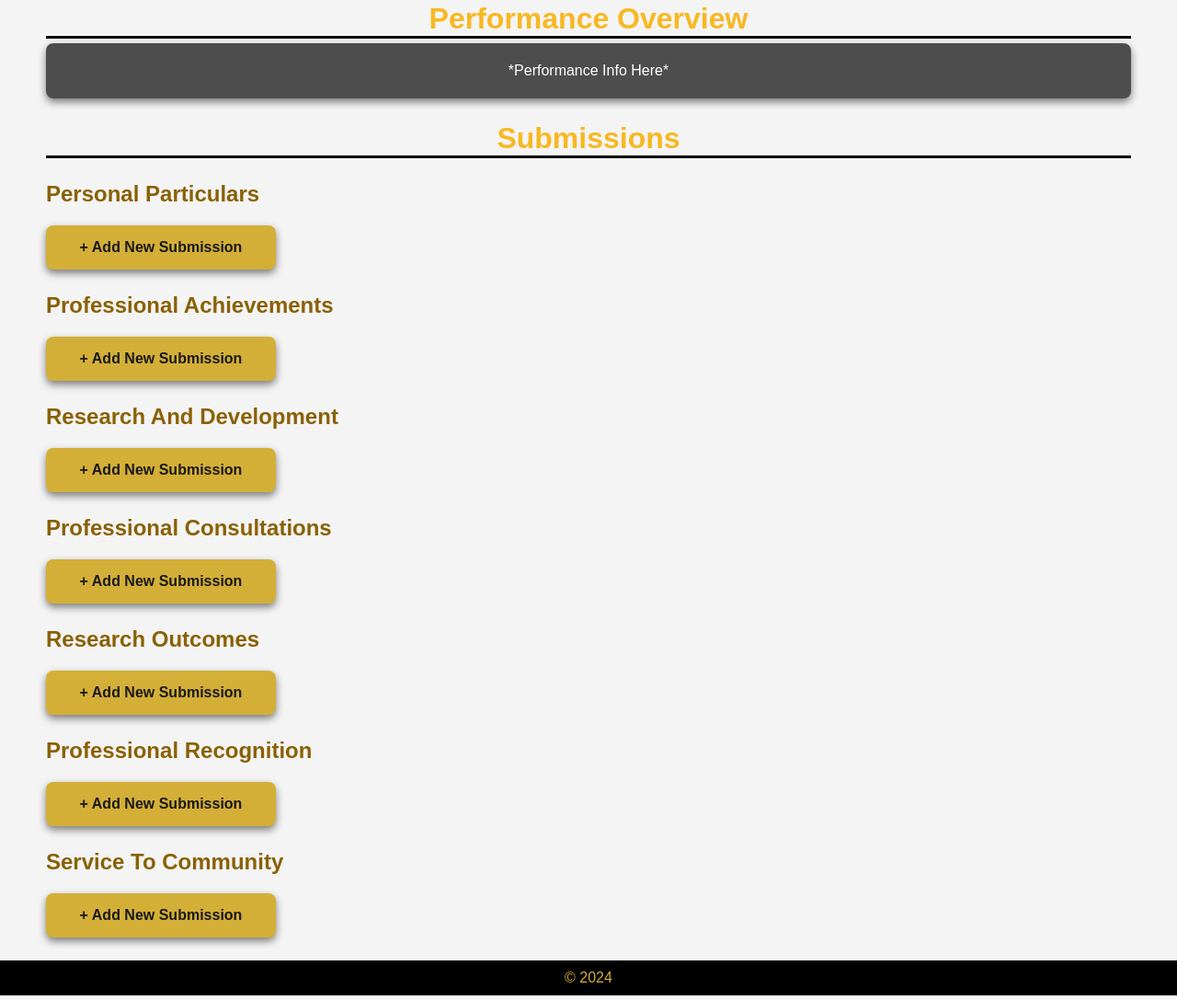
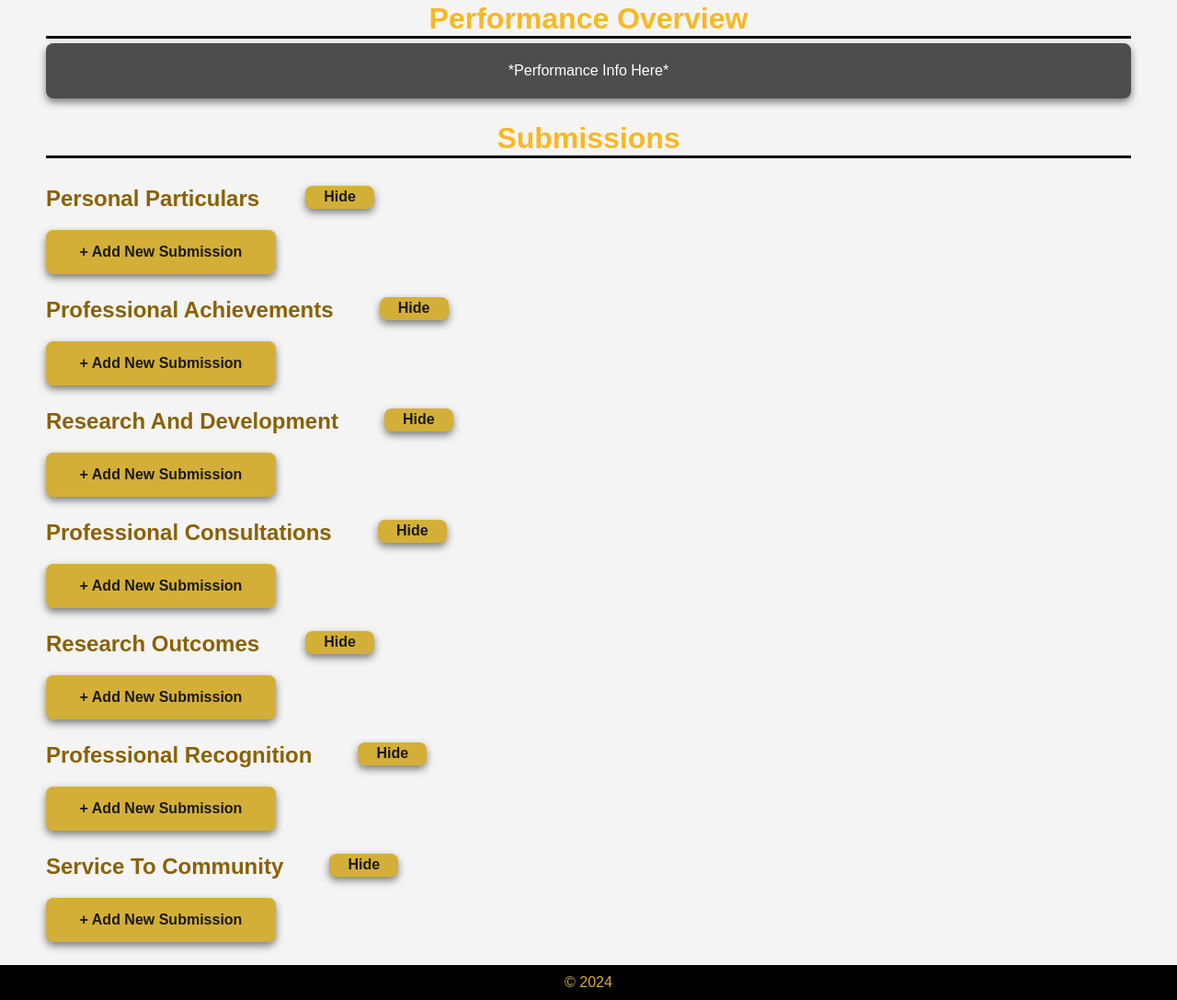
Before and after one commit to TheeHarpreet/Performance-Tracking-and-Management-System, a PHP site: page / in a window 1280 px wide. Shown: the part 194-1281 px from the top of the page at 92% size. Run offline with PHP 8.4, Linux system fonts and the light colour scheme; the visitor is signed in with stand-in values (Sample User, id 1); data that the repository does not hold is empty.

Commit message:
Fixing login/signup and added collapsible sections

```diff
--- a/css/mobile.css
+++ b/css/mobile.css
@@ -203,3 +203,16 @@ th{
 .top-header {
   background-color: white;
 }
+
+.section-name-bar {
+  display: flex;
+  flex-direction: row;
+  flex-basis: 100%;
+}
+
+.section-name-bar button {
+  width: 75px;
+  height: 25px;
+  padding: 0px;
+  margin: 25px 0px 0px 0px;
+}
--- a/index.php
+++ b/index.php
@@ -25,6 +25,7 @@ if ($_SERVER["REQUEST_METHOD"] == "POST") {
     <title>Home | MIROS</title>
     <link rel="stylesheet" href="css/mobile.css" />
     <link rel="stylesheet" href="css/desktop.css" media="only screen and (min-width : 790px)"/>
+    <script src="js/index.js"></script>
 </head>
 <body>
     <?php include_once("includes/header.php") ?>
@@ -74,8 +75,12 @@ if ($_SERVER["REQUEST_METHOD"] == "POST") {
 
                     while ($i < 7) {
                         echo "<div class='section-container'>";
+                        echo "<div class='section-name-bar'>";
                         echo "<h2 class='section-header'>$sectionTitles[$i]</h2>";
-                        echo "<div class='section-hide'>";
+                        echo "<button onclick='hideSection($i)' id='toggle-button$i'>Hide</button>";
+                        echo "</div>";
+
+                        echo "<div id='section-hide$i'>";
                         $type = $sectionTypes[$i];
                         $query = $mysqli->query("SELECT * FROM submission WHERE author = $userID AND type = '$type'");
                         while ($obj = $query->fetch_object()) {
--- /dev/null
+++ b/js/index.js
@@ -0,0 +1,13 @@
+function hideSection(num) {
+    sectionName = "section-hide" + num ;
+    buttonName = "toggle-button" + num;
+    var section = document.getElementById(sectionName);
+    var button = document.getElementById(buttonName);
+    if (section.style.display === "none") {
+        section.style.display = "block";
+        button.innerHTML = "Hide";
+    } else {
+        section.style.display = "none";
+        button.innerHTML = "Show";
+    }
+  }
--- a/view-submission.php
+++ b/view-submission.php
@@ -8,6 +8,8 @@ $submissionQuery = $mysqli->query("SELECT * FROM submission WHERE submissionID =
 $submission = $submissionQuery->fetch_object();
 $coauthorsQuery = $mysqli->query("SELECT * FROM submissioncoauthor WHERE submissionID = $submissionID");
 $coauthors = $coauthorsQuery->fetch_object();
+$authorQuery = $mysqli->query("SELECT * FROM users WHERE userID = $submission->author");
+$author = $authorQuery->fetch_object();
 
 ?>
 <!DOCTYPE html>
@@ -24,7 +26,7 @@ $coauthors = $coauthorsQuery->fetch_object();
         <div class="container">
             <?php
                 echo "<h1 class='submission-title'>$submission->title</h1>";
-                echo "<h2>$submission->author</h2>";
+                echo "<h2>$author->fname $author->lname</h2>";
                 echo "<h1>$submission->title</h1>";
                 echo "<h1>$submission->title</h1>";
             ?>
```
Also changed, not shown: login.php (+14 -7 lines), signup.php (+22 -38 lines).
